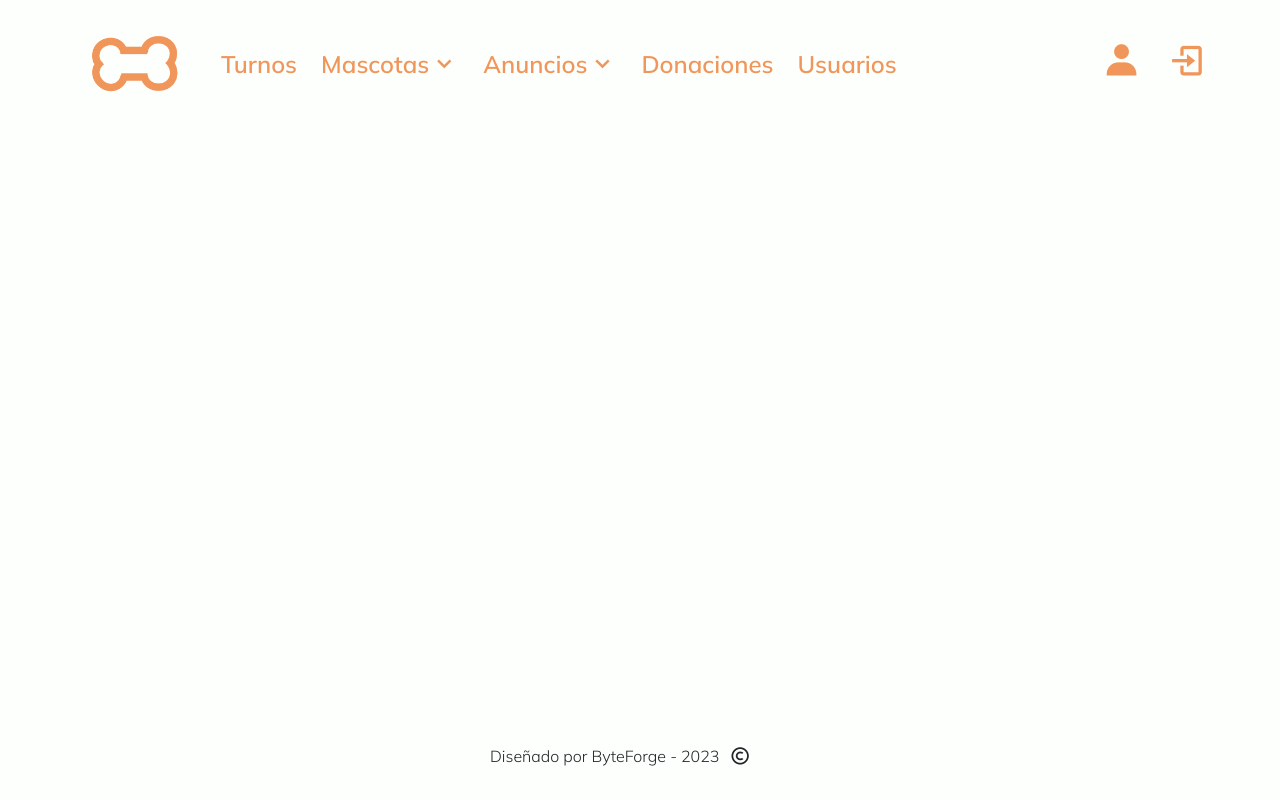
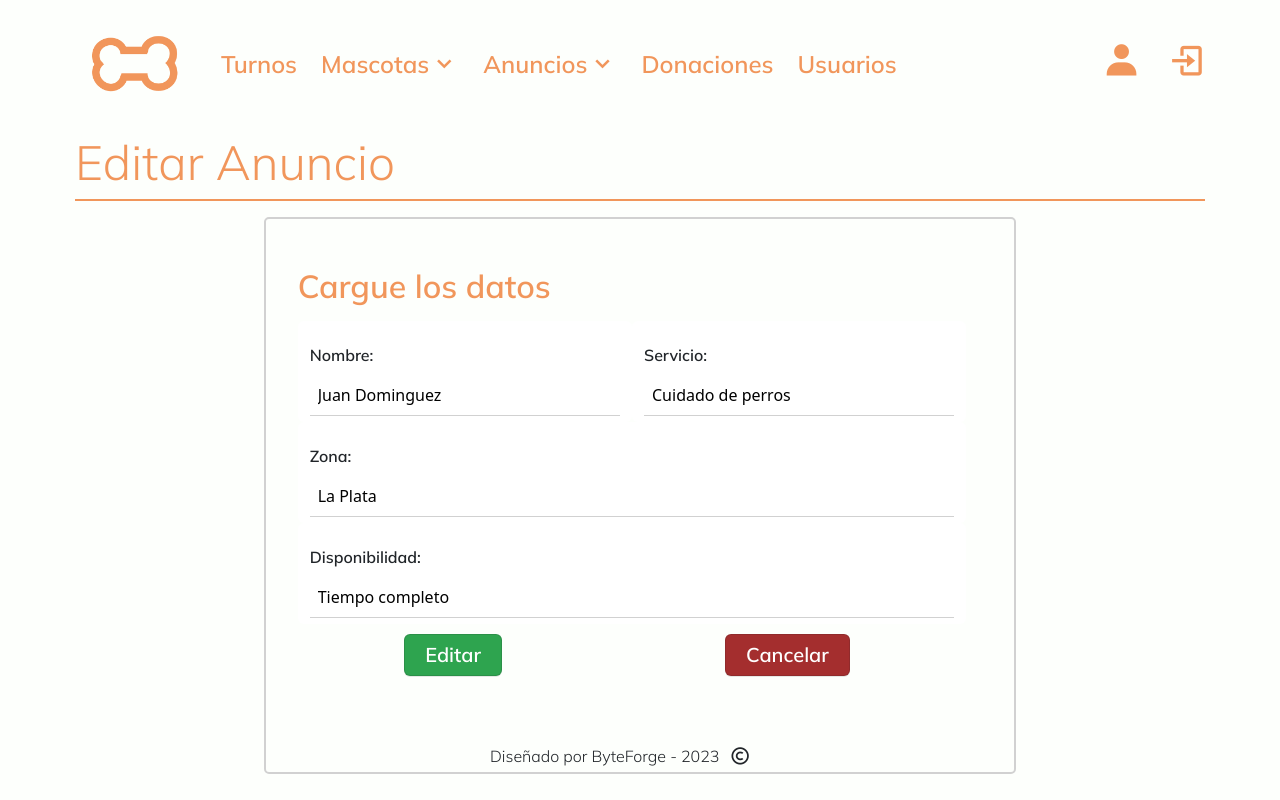
Before and after one commit to Ationno/App-Veterinaria-INGS2, an Angular app: page /anuncios/formAnuncios/1 in a window 1280 px wide. Before the commit this address led to /. Built offline with nearby package versions, Linux system fonts and the light colour scheme; data requests are answered from the project's data file.

Commit message:
formulario de anuncios agregado

```diff
--- a/db.json
+++ b/db.json
@@ -25,7 +25,6 @@
       "email": "asdasd@sad"
     }
   ],
-
   "anuncios": [
     {
       "id": 1,
@@ -47,6 +46,13 @@
       "servicio": "Cuidado de perros",
       "zona": "Los Hornos",
       "disponibilidad": "Sabados de 9 a 14hs"
+    },
+    {
+      "id": 4,
+      "nombre": "Carlos",
+      "servicio": "Paseo de perros",
+      "zona": "CityBell",
+      "disponibilidad": "Todos los días de 7 a 16hs"
     }
   ]
 }
--- a/src/app/app-routing.module.ts
+++ b/src/app/app-routing.module.ts
@@ -6,6 +6,7 @@ import { UsuariosComponent } from './components/usuarios/usuarios.component';
 import { AnunciosComponent } from './components/anuncios/anuncio.component';
 import { TurnosComponent } from './components/turnos/turnos.component';
 import { FormularioUsuarioComponent } from './components/usuarios/formulario-usuario/formulario-usuario.component';
+import { FormularioAnuncioComponent } from './components/anuncios/formulario-anuncio/formulario-anuncio.component';
 
 const routes: Routes = [
   { path: '', component: HomeComponent, pathMatch: 'full' },
@@ -13,7 +14,8 @@ const routes: Routes = [
   { path: 'usuarios', component: UsuariosComponent, pathMatch: 'full' },
   { path: 'anuncios', component: AnunciosComponent, pathMatch: 'full' },
   { path: 'turnos', component: TurnosComponent, pathMatch: 'full' },
-  { path: 'usuarios/formUsuarios/:id', component: FormularioUsuarioComponent, pathMatch: 'full'}
+  { path: 'usuarios/formUsuarios/:id', component: FormularioUsuarioComponent, pathMatch: 'full'},
+  { path: 'anuncios/formAnuncios/:id', component: FormularioAnuncioComponent, pathMatch: 'full'}
 ];
 
 @NgModule({
--- a/src/app/app.module.ts
+++ b/src/app/app.module.ts
@@ -13,6 +13,7 @@ import { NgbModule } from '@ng-bootstrap/ng-bootstrap';
 
 //Anuncios
 import { AnunciosComponent } from './components/anuncios/anuncio.component';
+import { FormularioAnuncioComponent } from './components/anuncios/formulario-anuncio/formulario-anuncio.component';
 
 //Usuarios
 import { UsuariosComponent } from './components/usuarios/usuarios.component';
@@ -33,6 +34,7 @@ import { ListaTurnosComponent } from './components/turnos/lista-turnos/lista-tur
     HomeComponent,
     NavComponent,
     AnunciosComponent,
+    FormularioAnuncioComponent,
     UsuariosComponent,
     PerfilUsuarioComponent,
     FormularioUsuarioComponent,
--- a/src/app/components/anuncios/anuncio.component.html
+++ b/src/app/components/anuncios/anuncio.component.html
@@ -8,4 +8,5 @@
         <p>Disponibilidad: {{ anuncio.disponibilidad }}</p>
       </div>
     </div>
+    <button [routerLink]="'/anuncios/formAnuncios/-1'" class="button button-green" > Agregar Anuncios </button>
 </div>
--- /dev/null
+++ b/src/app/components/anuncios/formulario-anuncio/formulario-anuncio.component.css
@@ -0,0 +1,47 @@
+form {
+	background-color: #FDFFFC;
+	padding: 3em 3em 3em 2em;
+	border: 2px solid #d1d1d1;
+	border-radius: 5px;
+	display: flex;
+	flex-direction: column;
+    margin-top: 1em;
+	width: 100%;
+	height: 100%;
+	margin-bottom: 2em;
+}
+
+form h1 {
+	font-family: 'Mulish', sans-serif;
+	font-weight: 600;
+	font-size: 2em;
+	margin-bottom: .5em;
+}
+
+
+.form-column {
+	display: flex;
+}
+
+.form-control {
+    border: none;
+}
+
+.form-control label {
+	margin: 1em 0 .5em 0;
+	font-family: 'Mulish', sans-serif;
+	font-weight: 600;
+	font-size: 1em;
+}
+
+.form-control input {
+	padding: .5em;
+	width: 100%;
+	border: none;
+	border-bottom: 1px solid #d1d1d1;
+}
+
+.form-buttons {
+	display: flex;
+	justify-content:space-around;
+}
--- /dev/null
+++ b/src/app/components/anuncios/formulario-anuncio/formulario-anuncio.component.html
@@ -0,0 +1,71 @@
+<h1 class="h1-delineado">{{this.edit ? 'Editar' : 'Agregar'}} Anuncio</h1>
+<div class="centrar">
+    <form *ngIf="true" [formGroup]="form">
+        <h1>Cargue los datos</h1>
+        <div class="form-column">
+            <div class="form-control">
+                <label for="nombre">Nombre:</label>
+                <input
+                    type="text"
+                    name="nombre"
+                    placeholder="Agregar nombre"
+                    formControlName="nombre"
+                >
+                <div *ngIf="Nombre?.errors && Nombre?.touched" class="error">
+                    <p *ngIf="Nombre?.hasError('required')">
+                        El nombre es requerido
+                    </p>
+                </div>
+            </div>
+            <div class="form-control">
+                <label for="servicio">Servicio:</label>
+                <input
+                    type="text"
+                    name="servicio"
+                    placeholder="Agregar servicio"
+                    formControlName="servicio"
+                >
+                <div *ngIf="Servicio?.errors && Servicio?.touched" class="error">
+                    <p *ngIf="Servicio?.hasError('required')">
+                        El servicio es requerido
+                    </p>
+                </div>
+            </div>
+        </div>
+        <div class="form-column">
+            <div class="form-control">
+                <label for="Zona">Zona:</label>
+                <input
+                    type="text"
+                    name="zona"
+                    placeholder="Agregar Zona"
+                    formControlName="zona"
+                >
+                <div *ngIf="Zona?.errors && Zona?.touched" class="error">
+                    <p *ngIf="Zona?.hasError('required')">
+                        La zona es requerida
+                    </p>
+                </div>
+            </div>
+        </div>
+        <div class="form-control">
+            <label for="Disponibilidad">Disponibilidad:</label>
+            <input
+                type="text"
+                name="disponibilidad"
+                placeholder="Agregar disponibilidad"
+                formControlName="disponibilidad"
+            >
+            <div *ngIf="Disponibilidad?.errors && Disponibilidad?.touched" class="error">
+                <p *ngIf="Disponibilidad?.hasError('required')">
+                    La disponibilidad es requerida
+                </p>
+            </div>
+        </div>
+        <div class="form-buttons">
+            <input [routerLink]="'/anuncios'" *ngIf="!this.edit" class="button button-green" type="submit" value="Agregar" (click)="onAdd()">
+            <input [routerLink]="'/anuncios'" *ngIf="this.edit" class="button button-green" type="submit" value="Editar" (click)="onEdit()">
+            <input [routerLink]="'/anuncios'" class="button button-red" type="submit" value="Cancelar">
+        </div>
+    </form>
+</div>
--- /dev/null
+++ b/src/app/components/anuncios/formulario-anuncio/formulario-anuncio.component.ts
@@ -0,0 +1,86 @@
+import { Component, EventEmitter, Input, Output, SimpleChanges } from '@angular/core';
+import { Subscription } from 'rxjs';
+import { Anuncio } from 'src/app/interfaces/Anuncio';
+import { FormArray, FormBuilder, FormControl, FormGroup, Validators } from '@angular/forms';
+import { AnunciosService } from 'src/app/servicios/anuncios.service';
+import { ActivatedRoute, Router } from '@angular/router';
+
+@Component({
+    selector: 'app-formulario-anuncio',
+    templateUrl: './formulario-anuncio.component.html',
+    styleUrls: ['./formulario-anuncio.component.css']
+})
+
+
+
+export class FormularioAnuncioComponent {
+    @Output() onAddExperience: EventEmitter<Anuncio> = new EventEmitter();
+	@Output() onEditExperience: EventEmitter<Anuncio> = new EventEmitter();
+	@Output() onToggleFormExperience: EventEmitter<Event> = new EventEmitter();
+	showFormExperience: boolean = false;
+	subscription?: Subscription;
+    form: FormGroup;
+	sub: any;
+	edit: boolean = false;
+
+    constructor(
+		private formBuilder: FormBuilder,
+		private anunciosService: AnunciosService,
+		private route: ActivatedRoute,
+		public router: Router
+	) {
+		this.form = this.formBuilder.group({
+			id: [],
+			nombre: new FormControl('', {validators: Validators.required, updateOn: 'blur'}),
+     		servicio: new FormControl('', {validators: Validators.required, updateOn: 'blur'}),
+      		zona: new FormControl('', {validators: Validators.required, updateOn: 'blur'}),
+      		disponibilidad: new FormControl('', {validators: Validators.required, updateOn: 'blur'}),
+		})
+		this.sub = this.route.params.subscribe(params => {
+			this.edit = params['id'] != -1;
+			if (this.edit) {
+				this.edit = true;
+				this.anunciosService.getById(params['id']).subscribe((anuncio) => {
+					this.form?.patchValue(anuncio)
+				})
+			} else {
+				this.form.reset()
+			}
+		});
+	}
+
+	get Nombre(){
+		return this.form.get("nombre");
+	}
+
+	get Servicio(){
+		return this.form.get("servicio");
+	}
+
+  	get Zona(){
+		return this.form.get("zona");
+	}
+
+  	get Disponibilidad(){
+		return this.form.get("disponibilidad");
+	}
+
+	public onAdd(): void {
+		if (this.form.valid) {
+			this.anunciosService.add(this.form.getRawValue()).subscribe(() => {});
+			this.form.reset()
+		} else {
+			console.log(this.form.errors)
+			this.form.markAllAsTouched();
+		}
+	}
+
+	public onEdit(): void {
+		if (this.form.valid) {
+			this.anunciosService.edit(this.form.getRawValue()).subscribe(() => {})
+		} else {
+			console.log(this.form.errors)
+			this.form.markAllAsTouched();
+		}
+	}
+}
```
